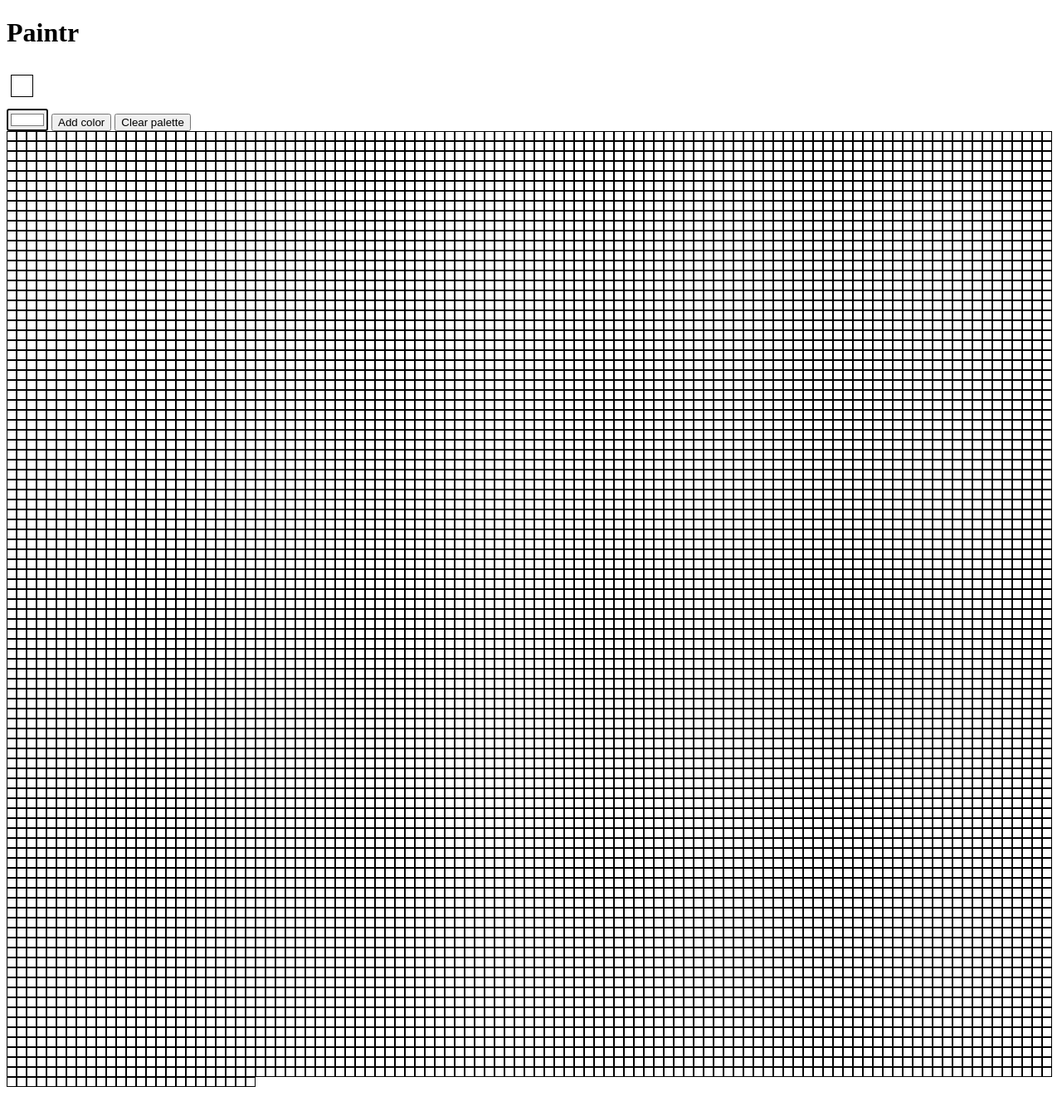
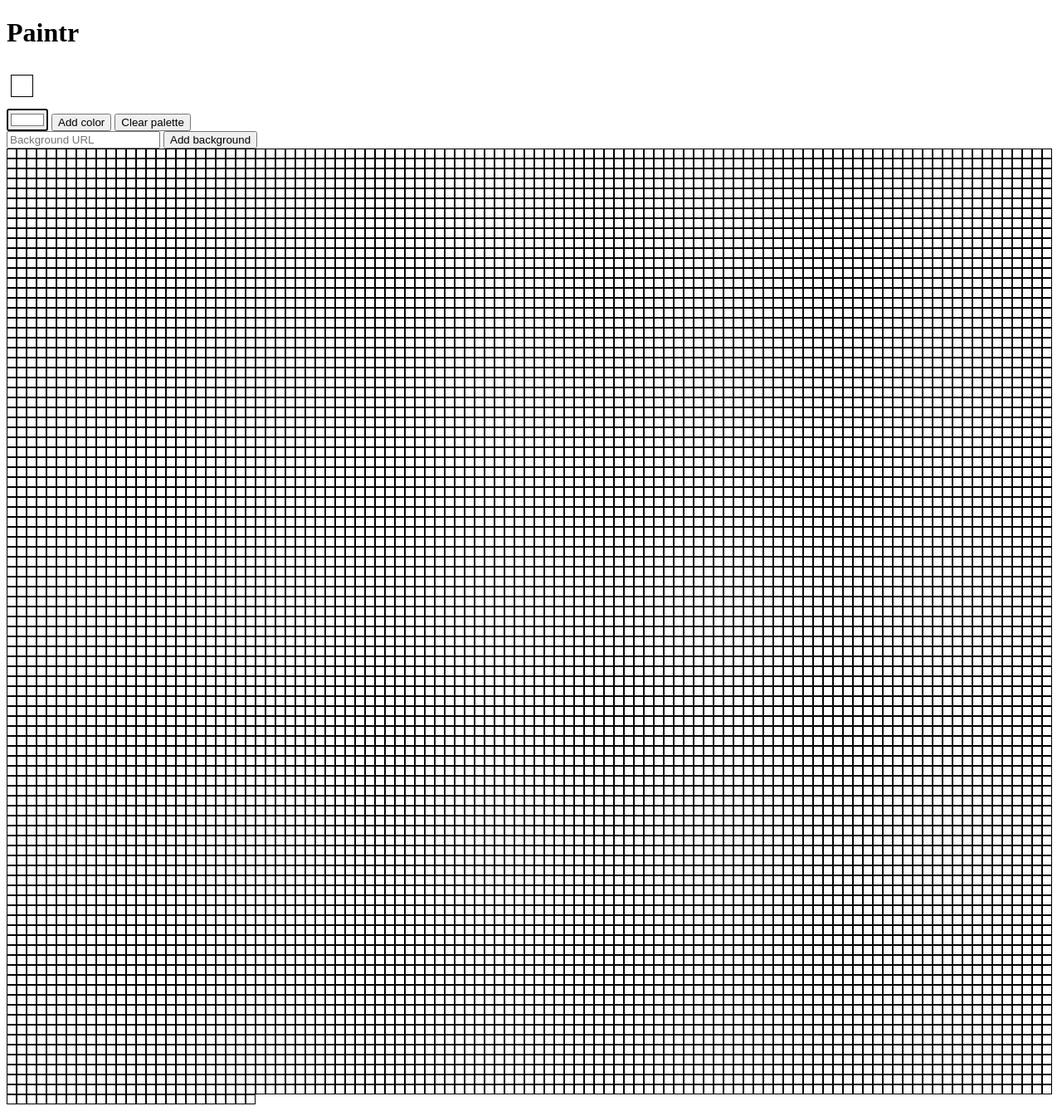
Before and after one commit to wofockham/wdi-8, a Rails app: page / in a window 1280 px wide. Shown: the whole page at 83% size. Before the commit the page ends 1310 px from the top, so only its background shows below. Run offline with Rails 7, Linux system fonts and the light colour scheme; style sheets or scripts are compiled from the project's sources; some libraries are stand-ins or nearby versions.

Commit message:
bg image

```diff
--- a/07-javascript/paintr/app/assets/javascripts/paintr.js
+++ b/07-javascript/paintr/app/assets/javascripts/paintr.js
@@ -45,4 +45,12 @@ $(document).ready(function () {
 
   // Event delegation:
   $('#colors').on('click', '.box', setColor);
+
+
+  var addBackground = function () {
+    var bg = $('#bg').val();
+    $('#canvas').css('background-image', 'url(' + bg + ')');
+  }
+
+  $('#add_bg').on('click', addBackground);
 });
--- a/07-javascript/paintr/app/assets/stylesheets/pages.scss
+++ b/07-javascript/paintr/app/assets/stylesheets/pages.scss
@@ -10,6 +10,7 @@
 
 #canvas {
   font-size: 0;
+  background-size: cover;
 }
 
 .pixel {
--- a/07-javascript/paintr/app/views/pages/index.html.erb
+++ b/07-javascript/paintr/app/views/pages/index.html.erb
@@ -6,7 +6,9 @@
 
   <input type="color" id="color" value="#ffffff" autofocus>
   <button id="add_color">Add color</button>
-  <button id="clear_palette">Clear palette</button>
+  <button id="clear_palette">Clear palette</button><br>
+  <input type="url" id="bg" placeholder="Background URL">
+  <button id="add_bg">Add background</button>
 
   <div id="colors"></div>
 </div>
```
